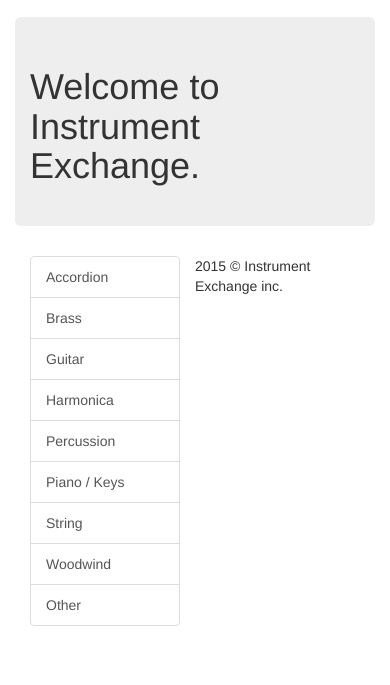
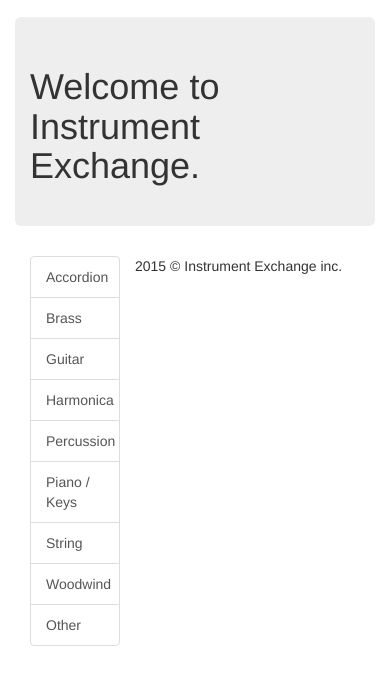
Before and after one commit to asleepArmadillo/Adlister, a PHP site: page / in a window 390 px wide. Shown: the part 55-740 px from the top of the page. Run offline with PHP 8.4, Linux system fonts and the light colour scheme.

Commit message:
end of day commit

```diff
--- a/public/index.php
+++ b/public/index.php
@@ -24,7 +24,7 @@
         </div>
 
         <!-- Figure out how to put a carousel later. -->
-        <div class="col-xs-6 col-sm-3 sidebar-offcanvas" id="sidebar">
+        <div class="col-xs-4 col-sm-3 sidebar-offcanvas" id="sidebar">
             <div class="list-group">
                 <a href="#" class="list-group-item">Accordion</a>
                 <a href="#" class="list-group-item">Brass</a>
```
